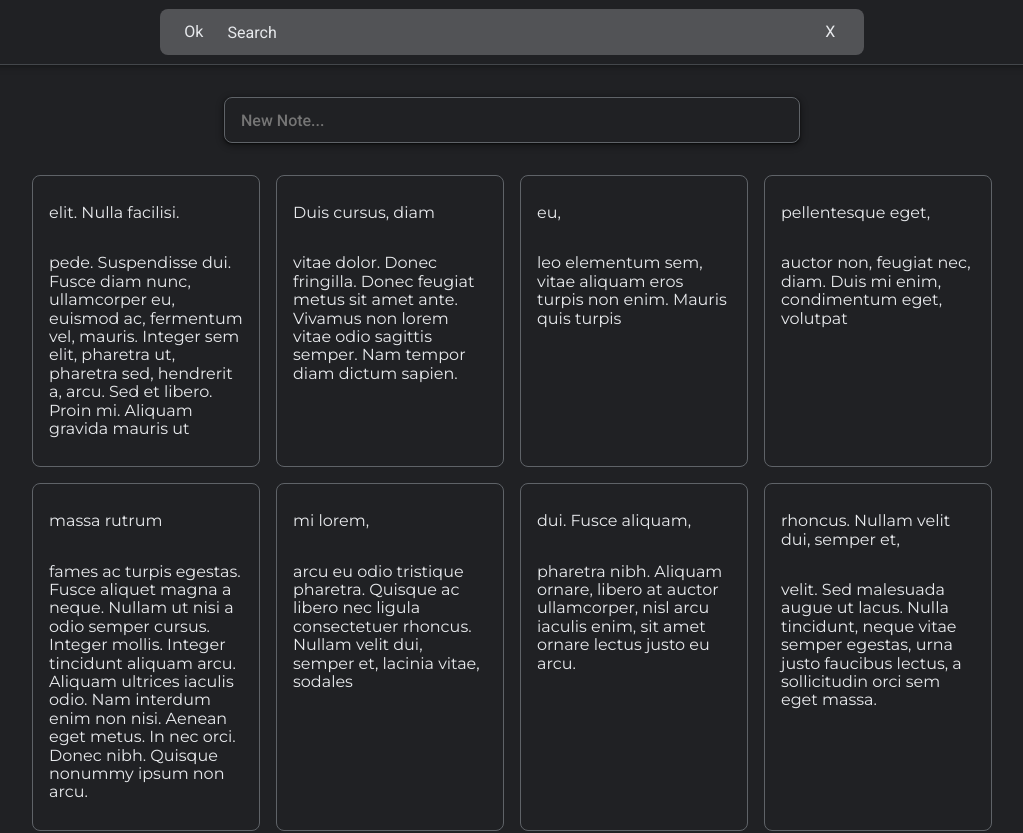
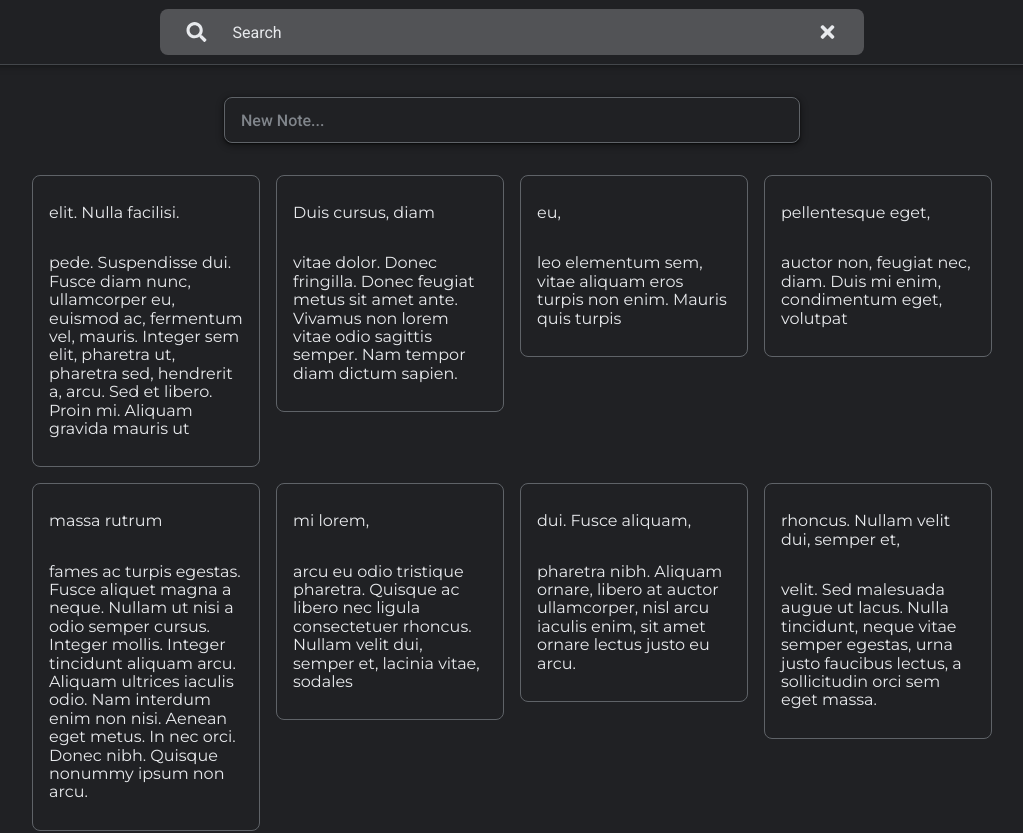
Before and after one commit to edymimolam/notes, a Vue app: page / in a window 1280 px wide. Shown: the top 833 px of the page, without its empty margins (128-1151 px from the left). Built offline with nearby package versions, Linux system fonts and the light colour scheme.

Commit message:
Paste icons into Search Bar

```diff
--- a/src/components/header/SearchBar.vue
+++ b/src/components/header/SearchBar.vue
@@ -1,12 +1,24 @@
 <template>
   <form>
     <div class="search-bar-container">
-      <button class="buttons">Ok</button>
+      <BaseButton>
+        <BaseIcon name="search" />
+      </BaseButton>
       <input class="search-field" type="text" placeholder="Search" />
-      <button class="buttons">X</button>
+      <BaseButton>
+        <BaseIcon name="times" />
+      </BaseButton>
     </div>
   </form>
 </template>
+
+<script>
+import BaseIcon from "../base/BaseIcon";
+import BaseButton from "../base/BaseButton";
+export default {
+  components: { BaseIcon, BaseButton }
+};
+</script>
 
 <style lang="scss" scoped>
 @import "~@/design.scss";
@@ -32,13 +44,4 @@
 .search-field::placeholder {
   color: $color-text-primary;
 }
-.buttons {
-  width: 40px;
-  height: 40px;
-  background: none;
-  border: none;
-  cursor: pointer;
-  outline: none;
-  color: $color-text-primary;
-}
 </style>
--- a/src/components/notes/Note.vue
+++ b/src/components/notes/Note.vue
@@ -24,7 +24,6 @@
 @import "~@/design.scss";
 
 .note-container {
-  justify-self: stretch;
   display: flex;
 }
 
@@ -34,6 +33,7 @@
   border: $border;
   display: flex;
   flex-flow: column;
+  height: fit-content;
 }
 
 .note-title {
--- a/src/components/notes/NoteCreateBar.vue
+++ b/src/components/notes/NoteCreateBar.vue
@@ -1,6 +1,6 @@
 <template>
   <div class="new-note-bar-container">
-    <input class="new-note-bar" placeholder="New Note..." />
+    <input class="new-note-bar" placeholder="New Note..." type="text" />
   </div>
 </template>
 
@@ -22,4 +22,7 @@
   background-color: $color-bg-dark;
   box-shadow: $shadow-new-note;
 }
+.new-note-bar::placeholder {
+  color: $color-text-secondary;
+}
 </style>
```
